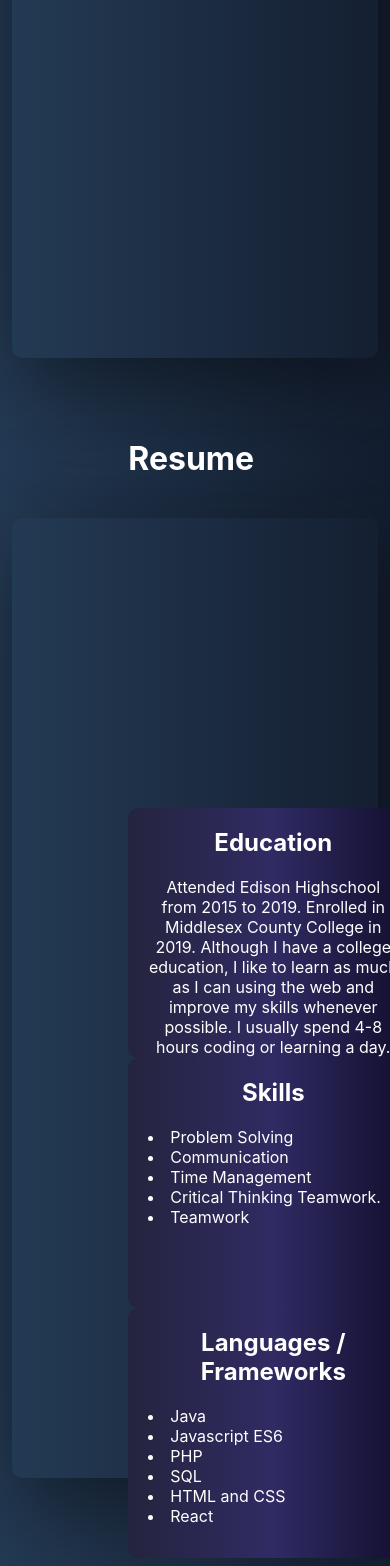
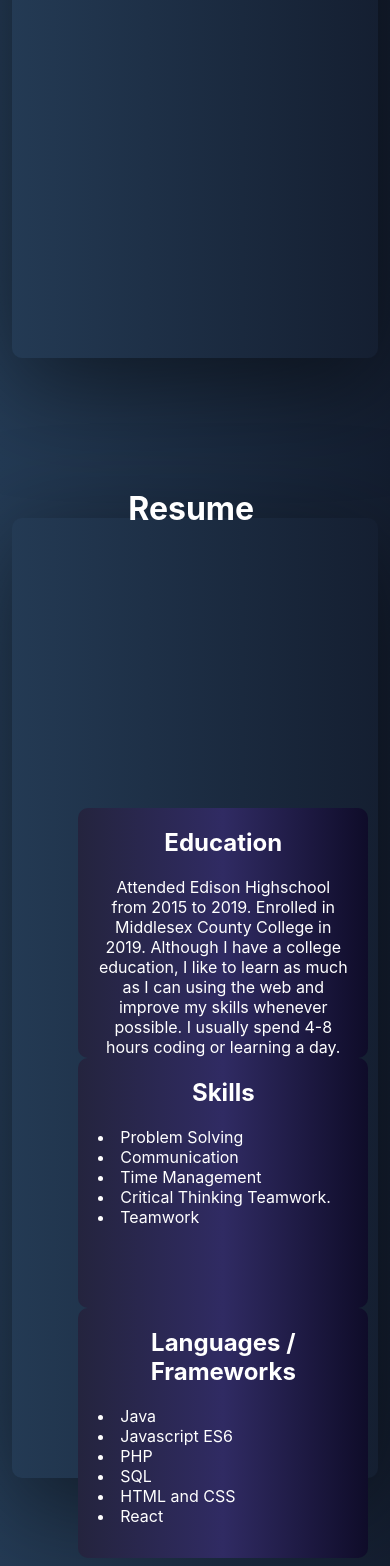
Before and after one commit to MAR2807/portfolio, a React (Create React App) app: page / in a window 390 px wide. Shown: the part 3962-5528 px from the top of the page. Built offline with nearby package versions, Linux system fonts and the light colour scheme.

Commit message:
new-test-6

```diff
--- a/src/index.css
+++ b/src/index.css
@@ -487,26 +487,26 @@ div.resumeContainer{
 }
 div.languages{
   position:absolute;
-  left:850px;
+  left:800px;
   width:250px;
   background-color: white;
 }
 div.skills{
   position:absolute;
-  left:850px;
+  left:800px;
   width:250px;
   background-color: white;
 }
 div.education{
   position:absolute;
-  left:850px;
+  left:800px;
   width:250px;
   background-color: white;
 }
 div.resumeTitle{
  position:absolute;
   left:850px;
-  bottom:100px;
+  bottom:50px;
 
 
 }
```
